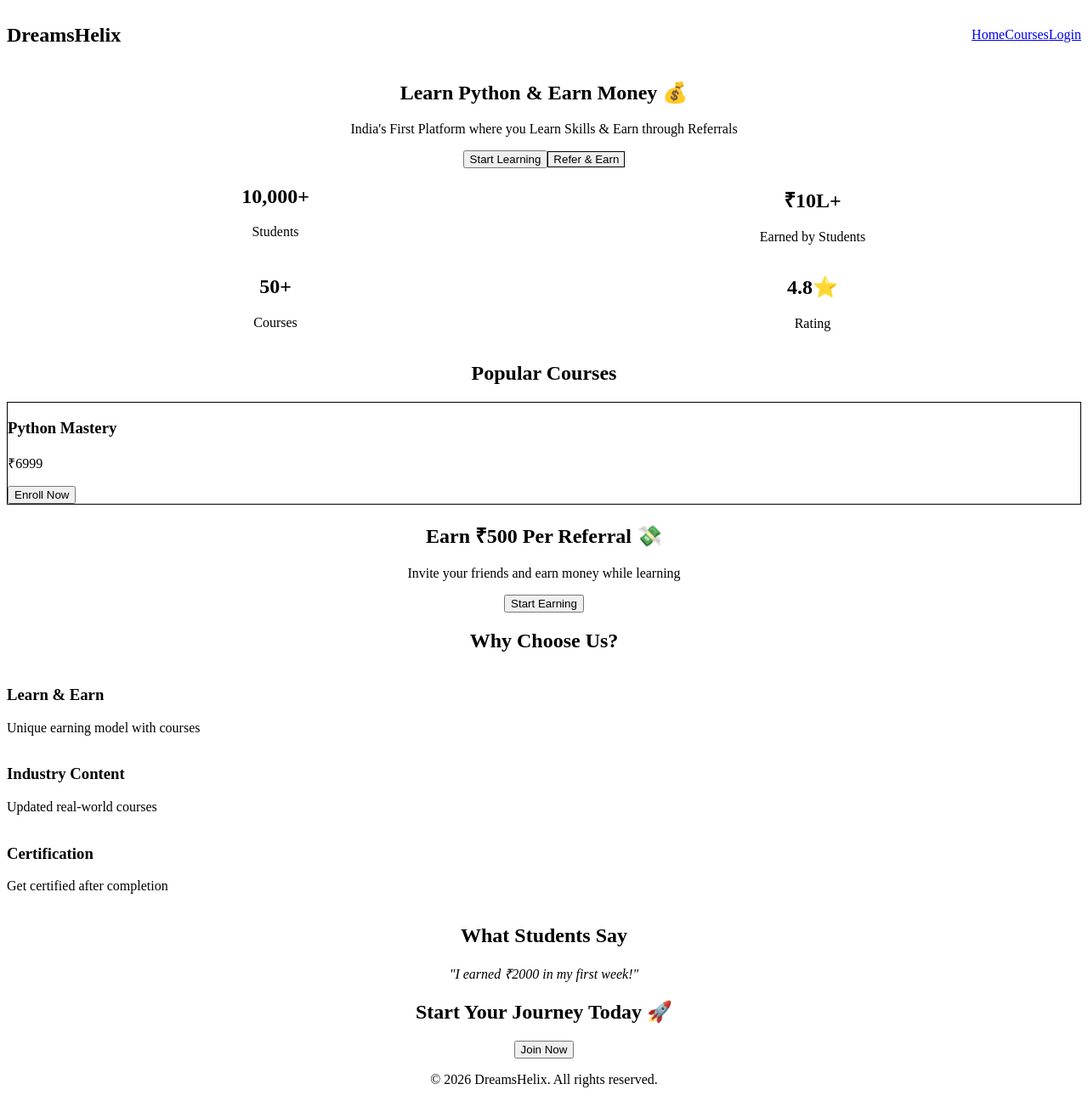
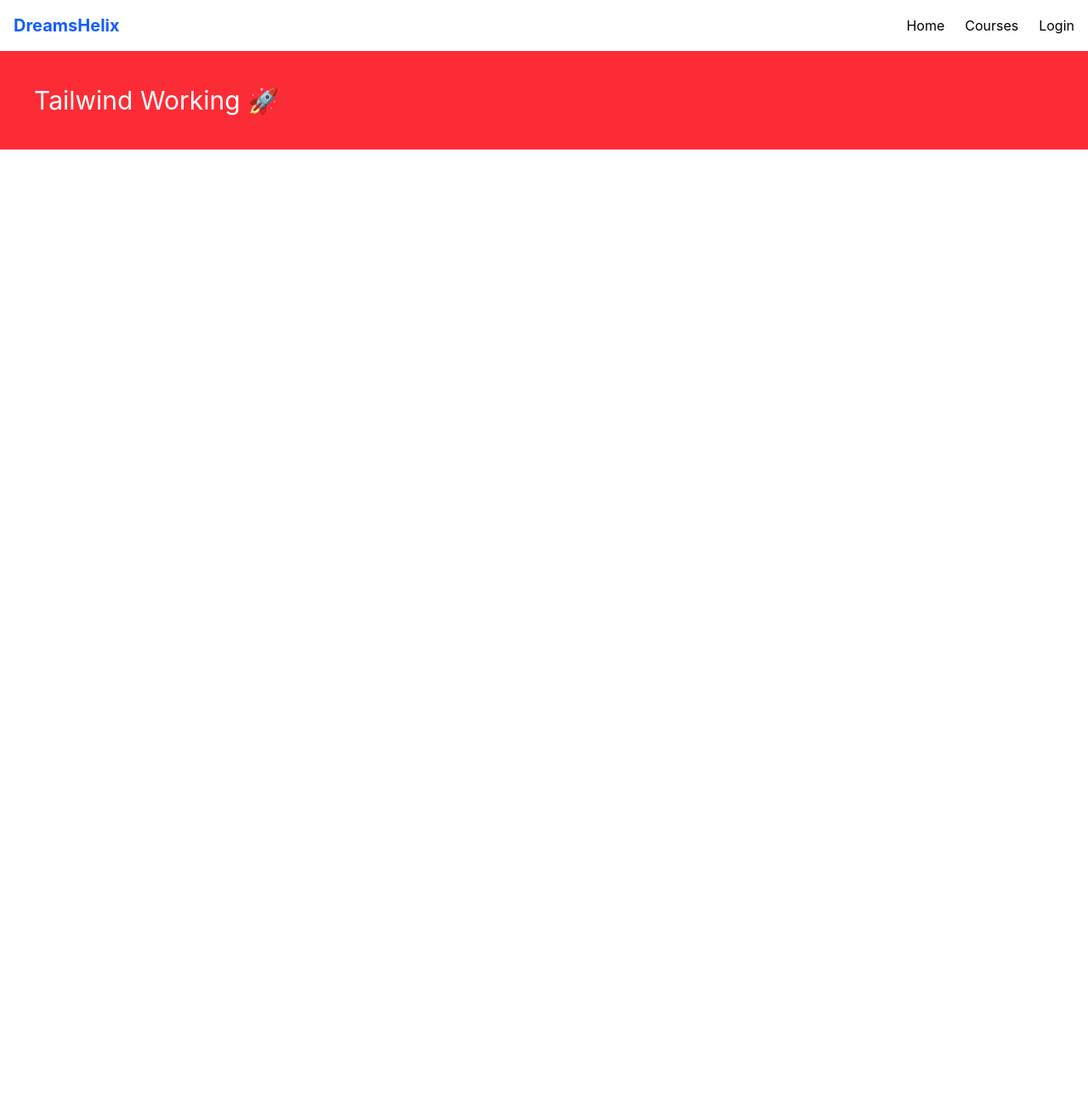
Before and after one commit to mrbin509/dreamshelix, a Next.js app: page / in a window 1280 px wide. Shown: the whole page at 85% size. After the commit the page ends 800 px from the top, so only its background shows below. Built offline with nearby package versions, Linux system fonts and the light colour scheme.

Commit message:
Tailwind fixed and working

```diff
--- a/app/globals.css
+++ b/app/globals.css
@@ -1,3 +1 @@
-@tailwind base;
-@tailwind components;
-@tailwind utilities;
+@import "tailwindcss";
--- a/app/page.tsx
+++ b/app/page.tsx
@@ -1,23 +1,7 @@
-import Hero from "@/components/Hero";
-import Stats from "@/components/Stats";
-import CoursesSection from "@/components/CoursesSection";
-import ReferSection from "@/components/ReferSection";
-import Features from "@/components/Features";
-import Testimonials from "@/components/Testimonials";
-import CTA from "@/components/CTA";
-import Footer from "@/components/Footer";
-
 export default function Home() {
   return (
-    <>
-      <Hero />
-      <Stats />
-      <CoursesSection />
-      <ReferSection />
-      <Features />
-      <Testimonials />
-      <CTA />
-      <Footer />
-    </>
+    <div className="bg-red-500 text-white text-3xl p-10">
+      Tailwind Working 🚀
+    </div>
   );
 }
--- a/tailwind.config.js
+++ /dev/null
@@ -1,11 +0,0 @@
-/** @type {import('tailwindcss').Config} */
-module.exports = {
-  content: [
-    "./app/**/*.{js,ts,jsx,tsx}",
-    "./components/**/*.{js,ts,jsx,tsx}",
-  ],
-  theme: {
-    extend: {},
-  },
-  plugins: [],
-};
```
